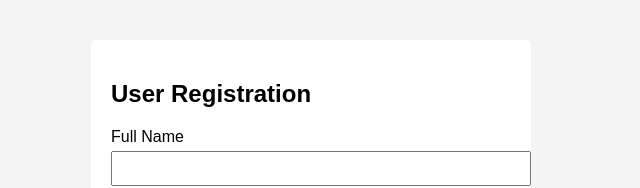
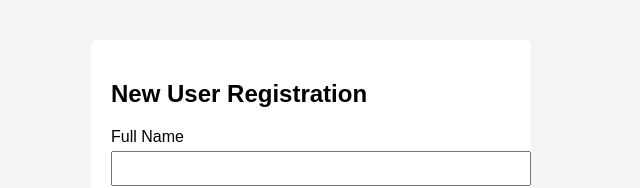
Before and after one commit to ansariabdullahsohelgpay-cell/project01, a plain HTML site: page index.html in a window 1280 px wide. Shown: the top 188 px of the page, without its empty margins (329-969 px from the left). Drawn offline with Linux system fonts and the light colour scheme.

```diff
--- a/index.html
+++ b/index.html
@@ -45,7 +45,7 @@
 <body>
 
   <div class="form-container">
-    <h2>User Registration</h2>
+    <h2>New User Registration</h2>
 
     <form action="#" method="post">
 
```
